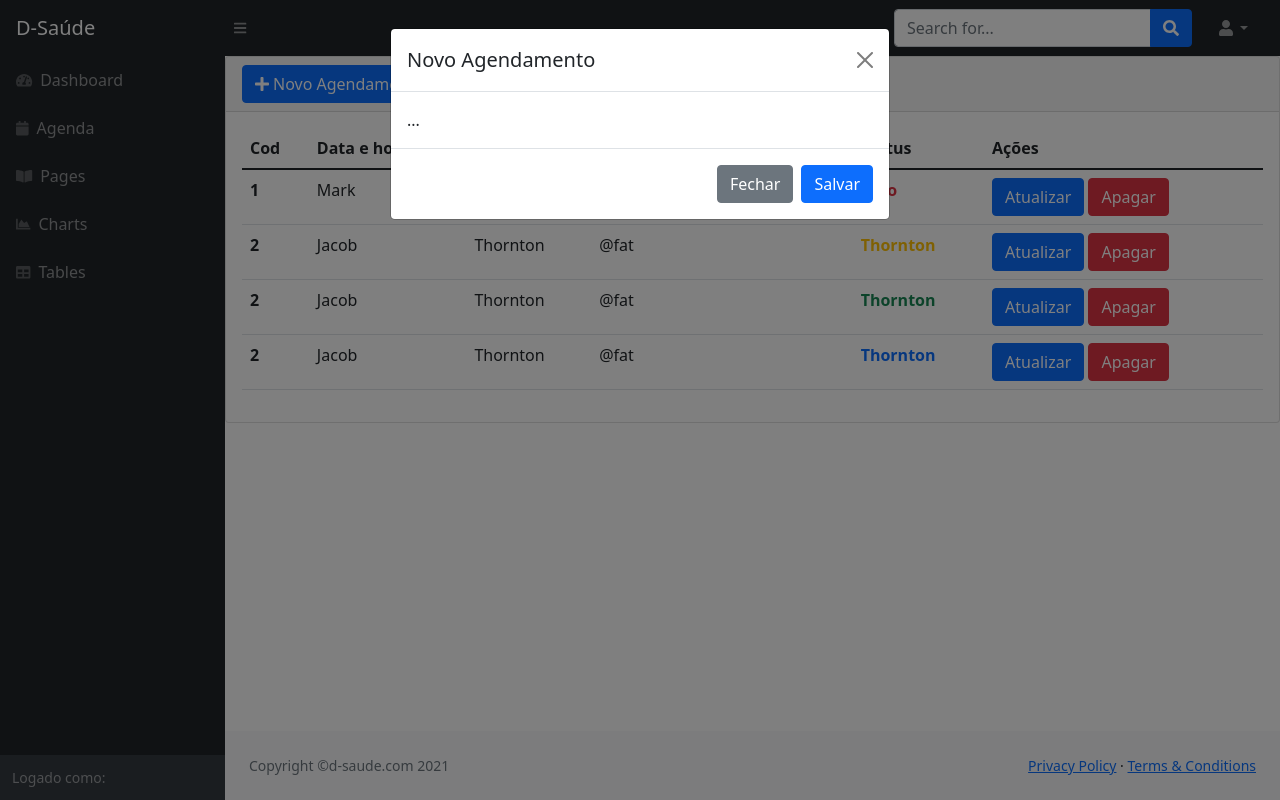
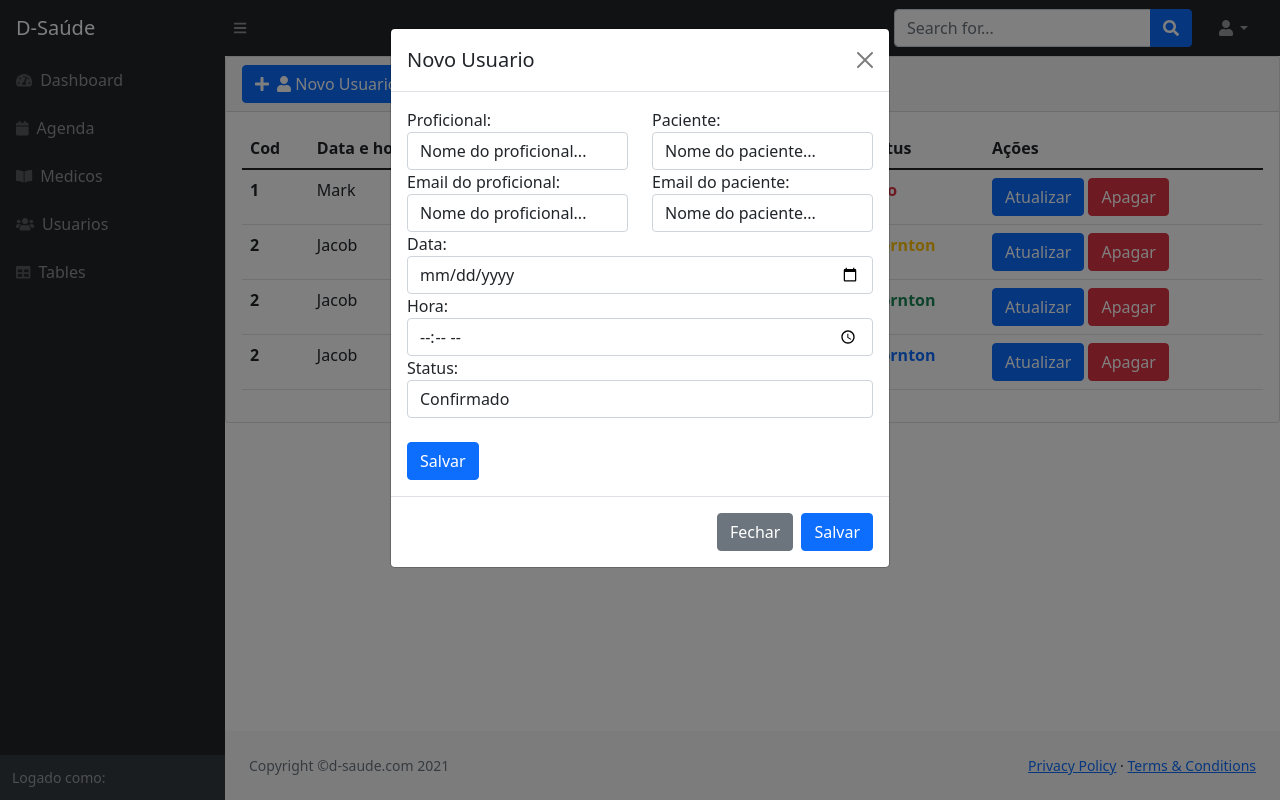
Before and after one commit to Isaac202/d-saude, a Django app: page /dashboard/usuario/ in a window 1280 px wide, after a click on "Novo Usuario". Run offline with Django 3.2, Linux system fonts and the light colour scheme; some libraries are stand-ins or nearby versions.

Commit message:
Adicionando usuarios

```diff
--- a/base/urls.py
+++ b/base/urls.py
@@ -5,10 +5,11 @@
 urlpatterns = [
     path("", views.home, name='home'),
     path("agenda/", views.agenda, name='agenda'),
+    path("login/", views.login_user, name='login'),
     path("proficional/", views.proficional, name='proficional'),
     path("usuario/", views.usuario, name='usuario'),
     path("especialidade/", views.especialidade, name='especialidade'),
     path("empresa/", views.empresa, name='empresa'),
-    path("empresa_add/", views.empresa_add, name='empresa_add'),
+    path("usuario_add/", views.create_user_admin, name='usuario_add'),
 
 ]
--- a/base/views.py
+++ b/base/views.py
@@ -1,27 +1,38 @@
 from django.contrib.auth.models import User
+from django.contrib.auth import authenticate
 from django.http import JsonResponse
-from django.shortcuts import render
 from base.models import Orden, Usuarios, Empresa
-
+from django.views.generic import View, TemplateView, FormView, ListView, DeleteView
+from django.shortcuts import render, redirect
+from django.contrib.auth import login, logout, get_user_model
 # Create your views here.
 def empresa(request):
     emp = Empresa.objects.all()
-    print(emp)
     return render(request,'admin/empresa.html',{'empresa':emp})
 
-def empresa_add(request):
+def create_user_admin(request):
     if request.method == "POST":
         nome = request.POST['nome']
         email = request.POST['email']
         cpf = request.POST['cpf']
         cnpj = request.POST['cnpj']
-        print(cpf,cnpj)
-        empresa = Empresa(nome=nome,email=email,cnpj=cnpj,cpf=cpf, criado_por= request.user.id)
-        print(empresa)
-        empresa.save()
-        return JsonResponse({'status':1})
+        senha = request.POST['senha']
+        user = Usuarios(nome_completo=nome,username=email, email_user=email, cnpj=cnpj,cpf=cpf, password=senha, criado_por = email)
+        print(user)
+        user.save()
+        return redirect('/dashboard/login/')
 
-    return render(request,'admin/empresa_add.html')
+    return render(request,'admin/usuario_add.html')
+
+def login_user(request):
+    if request.method == "POST":
+        email = request.POST['email']
+        senha = request.POST['password']
+        print(email, senha)
+        authenticate(username=email, password=senha)
+
+        return redirect('/dashboard/')
+    return render(request,'admin/login.html')
 
 def home(request):
     #user = request.user.id
@@ -40,15 +51,6 @@
 
     return render(request,'admin/index.html')
 
-def create_user(request):
-
-    return render(request,'admin/usuario.html')
-
-def create_user_admin(request):
-
-    return render(request,'admin/usuario.html')
-
-
 def agenda(request):
 
     return render(request,'admin/agenda.html')
--- a/templates/admin/base.html
+++ b/templates/admin/base.html
@@ -1,6 +1,6 @@
  {% load static %}
 <!DOCTYPE html>
-<html lang="en">
+<html lang="pt-br">
 
 <head>
     <meta charset="UTF-8">
@@ -97,13 +97,13 @@
 
                         <a class="nav-link collapsed" href="#" data-bs-toggle="collapse" data-bs-target="#collapsePages" aria-expanded="false" aria-controls="collapsePages">
                             <div class="sb-nav-link-icon"><i class="fas fa-book-open"></i></div>
-                            Pages
+                            Medicos
 
                         </a>
 
-                        <a class="nav-link" href="charts.html">
-                            <div class="sb-nav-link-icon"><i class="fas fa-chart-area"></i></div>
-                            Charts
+                        <a class="nav-link" href="{% url 'usuario' %}">
+                            <div class="sb-nav-link-icon"><i class="fas fa-users"></i></div>
+                            Usuarios
                         </a>
                         <a class="nav-link" href="tables.html">
                             <div class="sb-nav-link-icon"><i class="fas fa-table"></i></div>
--- a/templates/admin/usuario.html
+++ b/templates/admin/usuario.html
@@ -3,11 +3,79 @@
     <div class="modal-dialog">
         <div class="modal-content">
             <div class="modal-header">
-                <h5 class="modal-title" id="exampleModalLabel">Novo Agendamento</h5>
+                <h5 class="modal-title" id="exampleModalLabel">Novo Usuario</h5>
                 <button type="button" class="btn-close" data-bs-dismiss="modal" aria-label="Close"></button>
             </div>
             <div class="modal-body">
-                ...
+                <form id="novoagendamento" action="{% url 'home' %}" method="post">
+                    {% csrf_token %}
+                    <div class="row">
+                        <div class="col">
+                            <label for="">Proficional:</label>
+                            <select type="text" class="form-control" placeholder="First name" aria-label="First name">
+                                <option value="1">Nome do proficional...</option>
+                            </select>
+                        </div>
+                        <div class="col">
+                            <label for="">Paciente:</label>
+                            <select type="text" class="form-control" placeholder="First name" aria-label="First name">
+                                <option value="1">Nome do paciente...</option>
+                            </select>
+                        </div>
+                    </div>
+
+                    <div class="row">
+                        <div class="col">
+                            <label for="">Email do proficional:</label>
+                            <select type="text" class="form-control" placeholder="First name" aria-label="First name">
+                                <option value="1">Nome do proficional...</option>
+                            </select>
+                        </div>
+                        <div class="col">
+                            <label for="">Email do paciente:</label>
+                            <select type="text" class="form-control" placeholder="First name" aria-label="First name">
+                                <option value="1">Nome do paciente...</option>
+                            </select>
+                        </div>
+                    </div>
+                    <div class="col">
+                        <label for="">Data:</label>
+                        <input type="date" class="form-control" aria-label="First name">
+                    </div>
+                    <div class="col">
+                        <label for="">Hora:</label>
+                        <input type="time" class="form-control" aria-label="First name">
+                    </div>
+                    <div class="col">
+                        <label for="">Status:</label>
+                        <select type="text" class="form-control" placeholder="First name" aria-label="First name">
+                            <option value="1">Confirmado</option>
+                            <option value="1">A confirmar</option>
+                        </select>
+                    </div><br>
+                    <input type="submit" class="btn btn-primary" value="Salvar" />
+                </form>
+                <script src="{% static 'assets/js/jquery.js' %}"></script>
+                <script>
+                    $('#novoagendamento').submit(function(e) {
+                        e.preventDefault();
+
+                        $.ajax({
+                            url: "{% url 'home' %}",
+                            method: 'POST',
+                            data: $(this).serialize(),
+                            success: function(resp) {
+                                if (resp.status == 1) {
+                                    alert("Data successfully saved", 'success')
+                                        /*setTimeout(function() {
+                                            location.reload()
+                                        }, 1500)*/
+                                }
+                            }
+                        })
+                    })
+                </script>
+
             </div>
             <div class="modal-footer">
                 <button type="button" class="btn btn-secondary" data-bs-dismiss="modal">Fechar</button>
@@ -20,7 +88,7 @@
 
 <div class="card mb-4">
     <div class="card-header">
-        <a href="#" class="btn btn-primary" data-bs-toggle="modal" data-bs-target="#exampleModal2"> <i class="fas fa-plus me-1"></i>Novo Agendamento</a>
+        <a href="#" class="btn btn-primary" data-bs-toggle="modal" data-bs-target="#exampleModal2"> <i class="fas fa-plus me-1"></i> <i class="fas fa-user"></i> Novo Usuario</a>
     </div>
     <div class="card-body">
         <table id="datatablesSimple" class="table">
```
Also changed, not shown: base/models.py (+22 -3 lines), config/settings.py (+6 -4 lines), templates/admin/login.html (added, +75 -0 lines), templates/admin/medico.html (added, +89 -0 lines), templates/admin/usuario_add.html (renamed from templates/admin/empresa_add.html, +19 -24 lines), base/migrations/0005_auto_20211107_1206.py (added), base/migrations/0006_alter_usuarios_criado_por.py (added), db.sqlite3.
